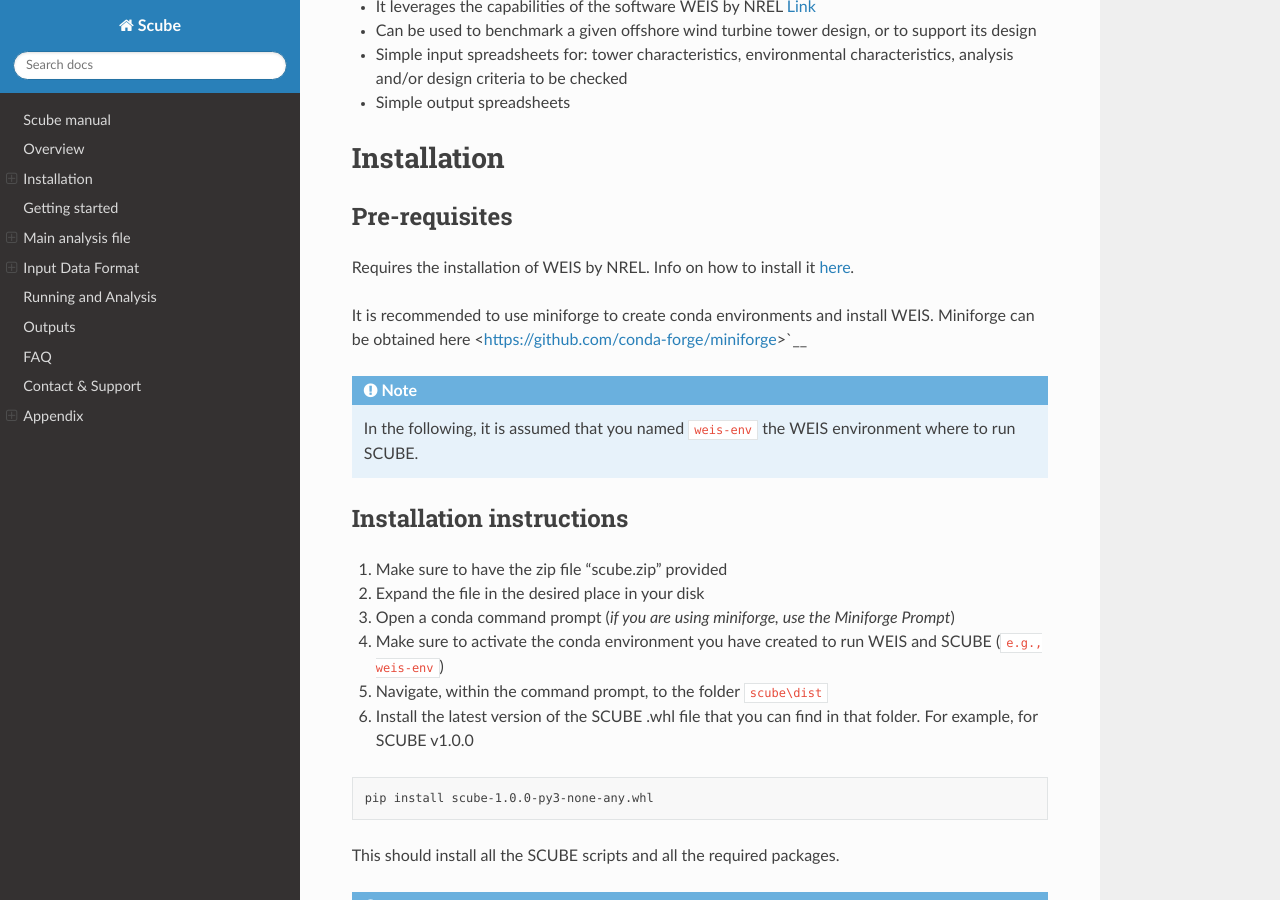
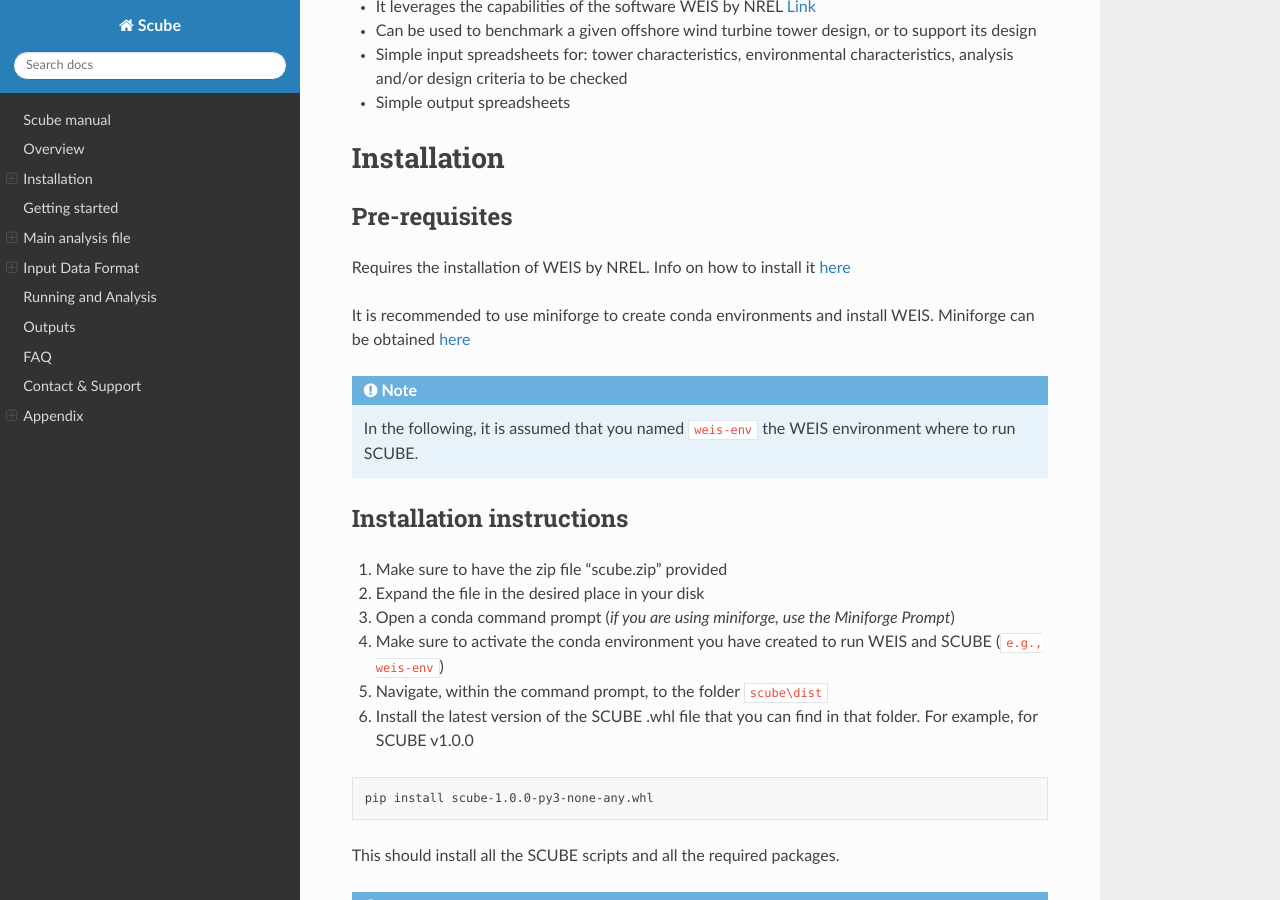
Before and after one commit to mcollu/scube, a Sphinx documentation site: the page built from docs/source/index.rst, in a window 1280 px wide and 900 px high, scrolled down 1179 px. Built offline with Sphinx 7.4.7 and the Read the Docs theme 3.1.0, drawn with Linux system fonts in a browser that asks for light colours.

Commit message:
Update index.rst

```diff
--- a/docs/source/index.rst
+++ b/docs/source/index.rst
@@ -27,9 +27,9 @@
 Pre-requisites
 --------------
 
-Requires the installation of WEIS by NREL. Info on how to install it `here <https://weis.readthedocs.io/en/latest/installation.html>`__\ *.*
+Requires the installation of WEIS by NREL. Info on how to install it `here <https://weis.readthedocs.io/en/latest/installation.html>`_
 
-It is recommended to use miniforge to create conda environments and install WEIS. Miniforge can be obtained here <https://github.com/conda-forge/miniforge>`__
+It is recommended to use miniforge to create conda environments and install WEIS. Miniforge can be obtained `here <https://github.com/conda-forge/miniforge>`_
 
 .. note::
 
```
